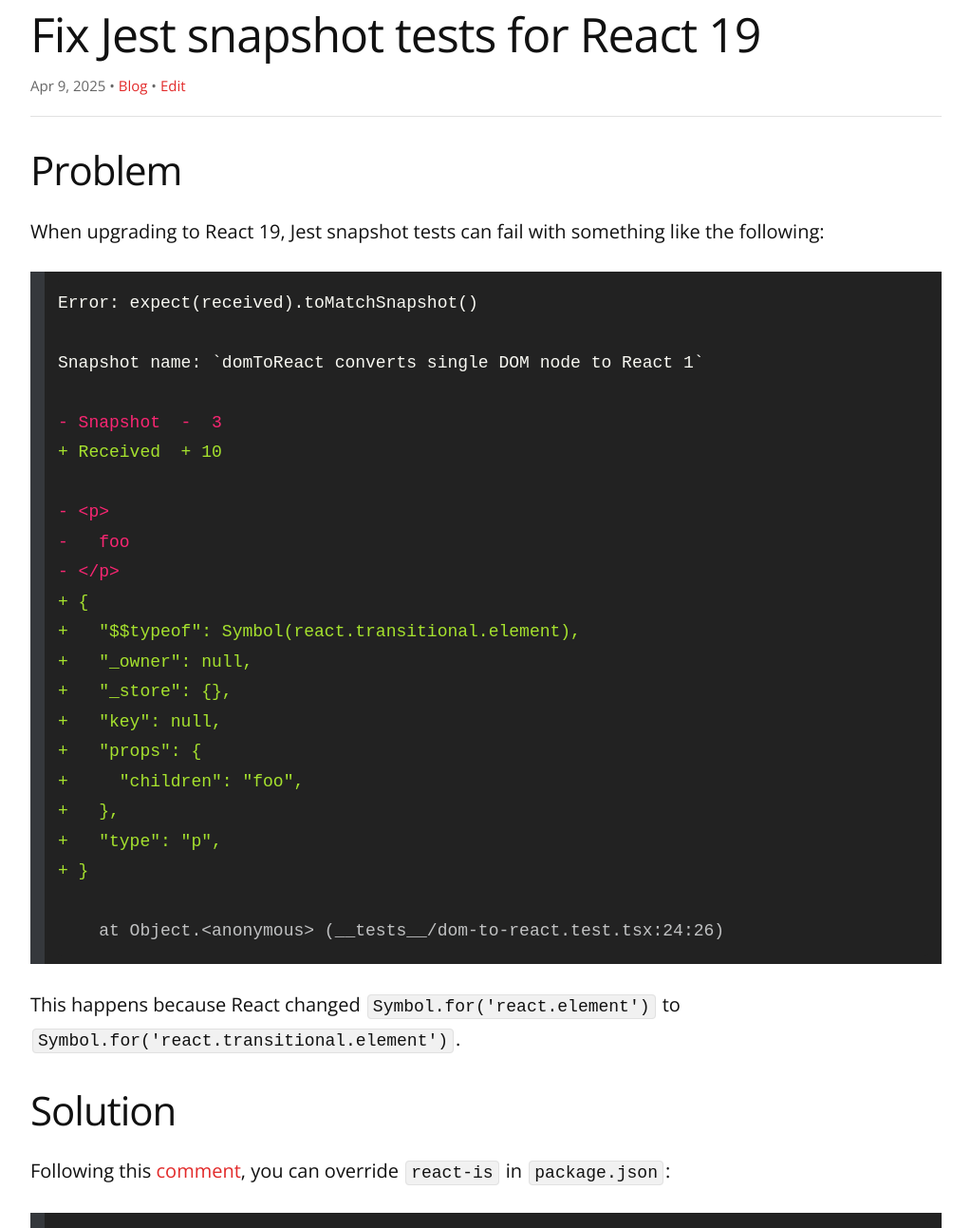
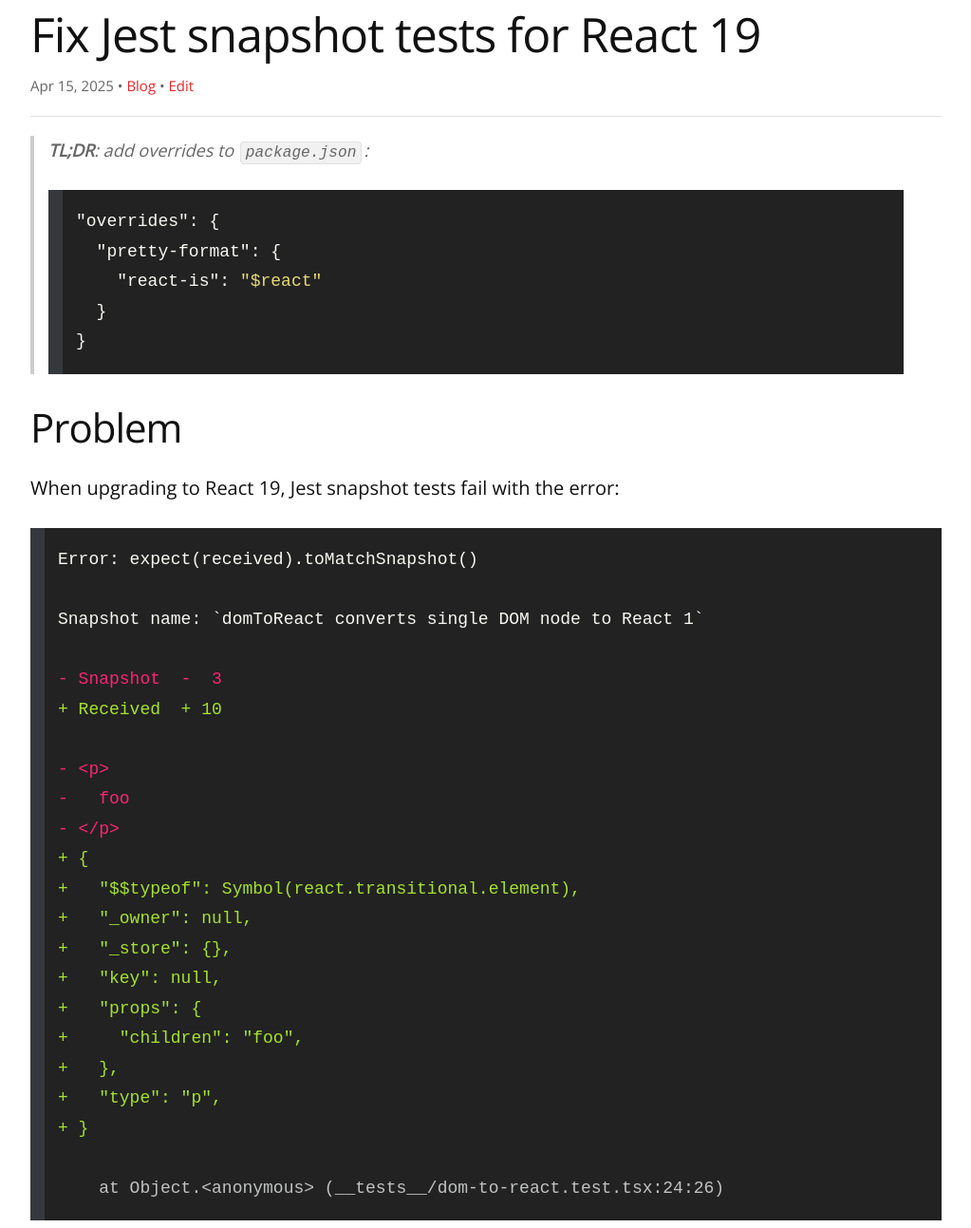
Before and after one commit to remarkablemark/remarkablemark.github.io, a Jekyll site: the page built from _posts/2025/2025-04-09-fix-jest-snapshot-tests-for-react-19.md, in a window 1280 px wide and 1400 px high, cut to the strip 107-1400 px from the top of the window. Shown: the whole strip at 95% size, without its empty margins (128-1151 px from the left). Built offline with Jekyll 4.4.1, drawn with Linux system fonts in a browser that asks for light colours; comment, search, counter and statistics services are not loaded; some of the changed text lies outside the part shown.

Commit message:
feat(posts): update "Fix Jest snapshot tests for React 19"
Post: 2025-04-09-fix-jest-snapshot-tests-for-react-19.md

Add TL;DR and Yarn instructions

````diff
--- a/_posts/2025/2025-04-09-fix-jest-snapshot-tests-for-react-19.md
+++ b/_posts/2025/2025-04-09-fix-jest-snapshot-tests-for-react-19.md
@@ -2,13 +2,24 @@
 layout: post
 title: Fix Jest snapshot tests for React 19
 date: 2025-04-09 19:05:55
+updated: 2025-04-15 16:08:34
 excerpt: How to fix Jest snapshot tests when upgrading React from 18 to 19.
 categories: jest snapshot test react
 ---
 
+> **TL;DR**: add overrides to `package.json`:
+>
+> ```json
+> "overrides": {
+>   "pretty-format": {
+>     "react-is": "$react"
+>   }
+> }
+> ```
+
 ## Problem
 
-When upgrading to React 19, Jest snapshot tests can fail with something like the following:
+When upgrading to React 19, Jest snapshot tests fail with the error:
 
 ```diff
 Error: expect(received).toMatchSnapshot()
@@ -39,13 +50,13 @@
 
 ## Solution
 
-Following this [comment](https://github.com/jestjs/jest/issues/15402#issuecomment-2575408173), you can override `react-is` in `package.json`:
+Follow this [comment](https://github.com/jestjs/jest/issues/15402#issuecomment-2575408173) and set [overrides](https://docs.npmjs.com/cli/v11/configuring-npm/package-json#overrides) for `react-is` in `package.json`:
 
 ```json
 {
   "overrides": {
     "pretty-format": {
-      "react-is": "19.1.0"
+      "react-is": "19"
     }
   }
 }
@@ -69,3 +80,13 @@
 ```
 
 See [example](https://github.com/lilboards/lilboards/pull/2467).
+
+If you're using Yarn, set [resolutions](https://classic.yarnpkg.com/lang/en/docs/selective-version-resolutions/):
+
+```json
+{
+  "resolutions": {
+    "react-is": "$react"
+  }
+}
+```
````
Also changed, not shown: other parts of _posts/2025/2025-04-09-fix-jest-snapshot-tests-for-react-19.md (+1 -1 lines).
